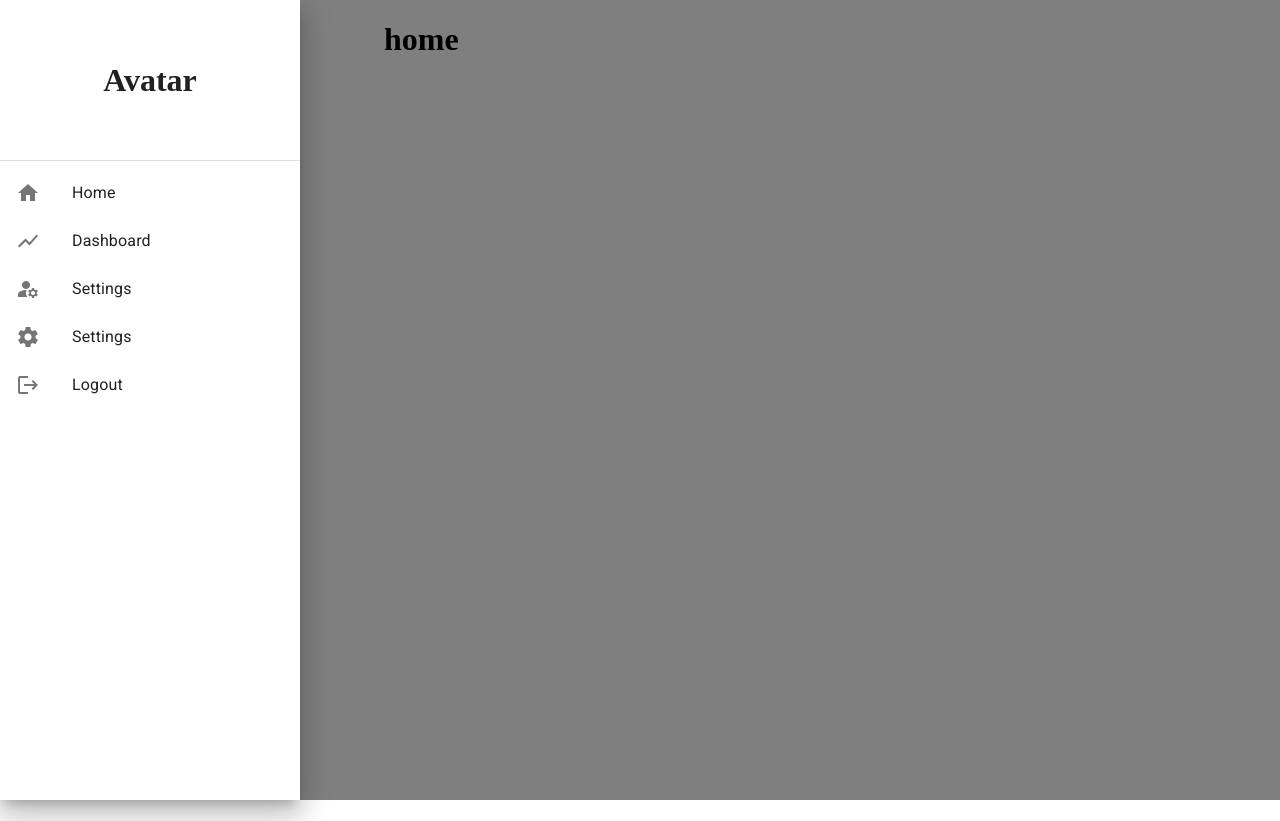
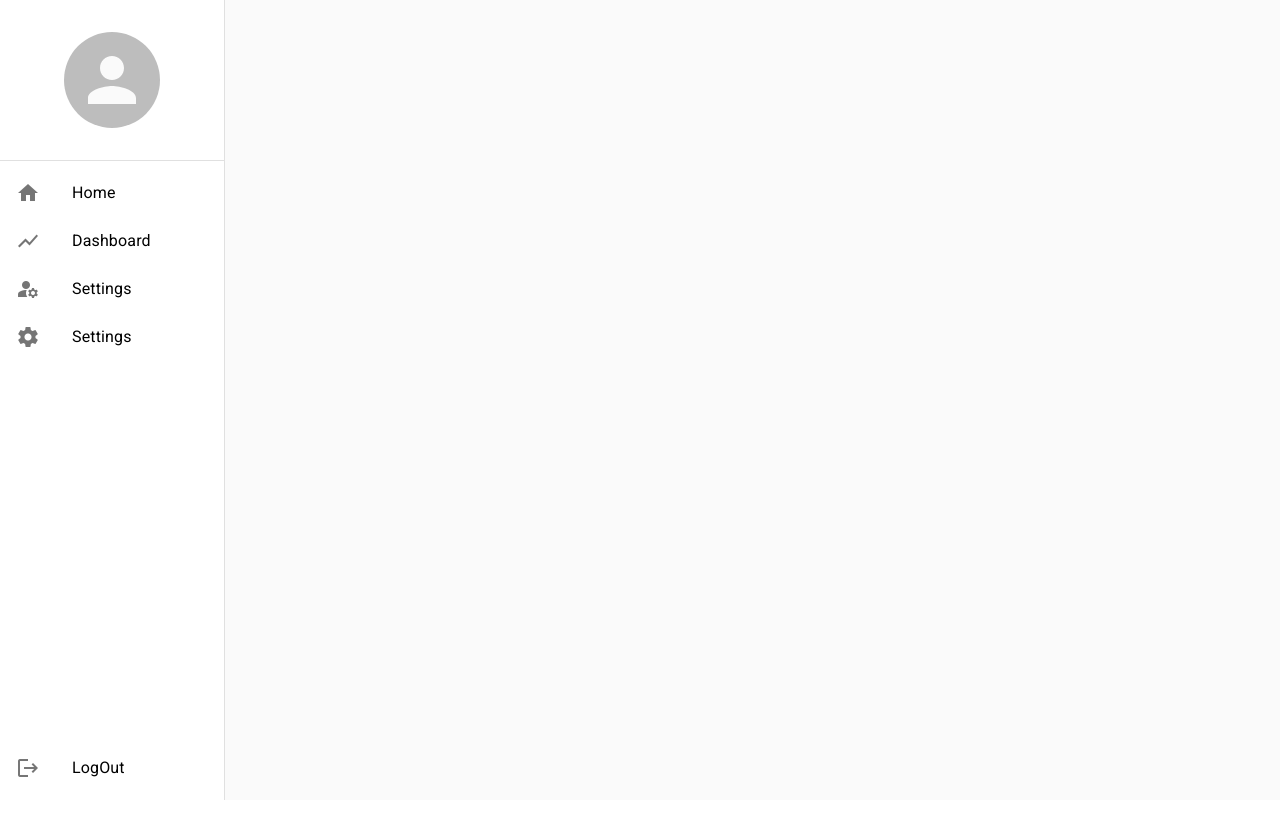
Before and after one commit to AndersonExner/Financial-App-Front, a React (Create React App) app: page / in a window 1280 px wide. After the commit the page ends 800 px from the top, so only its background shows below. Built offline with nearby package versions, Linux system fonts and the light colour scheme.

Commit message:
Fix App Menu

```diff
--- a/public/index.html
+++ b/public/index.html
@@ -18,7 +18,7 @@
 
     <title>Financial App</title>
   </head>
-  <body style="margin: 0" padding="0">
+  <body style="margin: 0;" padding="0">
     <div id="root"></div>
   </body>
 </html>
--- a/src/App.tsx
+++ b/src/App.tsx
@@ -2,11 +2,12 @@ import React from 'react';
 
 import { AppMenu } from './shared/components';
 import { AppRoutes } from './routes';
-import { AppMenuProvider } from './shared/contexts';
+import { AppMenuProvider, AppThemeProvider } from './shared/contexts';
 import { BrowserRouter } from 'react-router-dom';
 
 export const App = () => {
   return (
+    <AppThemeProvider>
       <AppMenuProvider>
 
         <BrowserRouter>
@@ -18,5 +19,6 @@ export const App = () => {
         </BrowserRouter>
 
       </AppMenuProvider>
+    </AppThemeProvider>
   );
 };
--- a/src/routes/index.tsx
+++ b/src/routes/index.tsx
@@ -27,18 +27,13 @@ export const AppRoutes = () => {
                 label: "Settings",
                 icon: "settings",
                 path: "/settings"
-            },
-            {
-                label: "Logout",
-                icon: "logout",
-                path: "/logout"
             }
         ]);
     }, []);
 
     return (
         <Routes>
-            <Route path="/" element={<h1>home</h1>} />
+            <Route path="/" element={null} />
             <Route path="/dashboard" element={<h1>dashboard</h1>} />
         </Routes>
     );
--- a/src/shared/components/menu/AppMenu.tsx
+++ b/src/shared/components/menu/AppMenu.tsx
@@ -1,7 +1,7 @@
-import { Box, Divider, Drawer, Icon, List, ListItemButton, ListItemIcon, ListItemText } from '@mui/material';
+import { Avatar, Box, Divider, Drawer, Icon, List, ListItemButton, ListItemIcon, ListItemText, useMediaQuery, useTheme } from '@mui/material';
 import React from 'react';
 import { useMatch, useNavigate, useResolvedPath } from 'react-router-dom';
-import { useAppMenuContext } from '../../contexts';
+import { useAppMenuContext, useAppThemeContext } from '../../contexts';
 
 interface IAppMenuItemProps {
     label: string;
@@ -40,15 +40,19 @@ interface IAppMenuProps {
 
 export const AppMenu : React.FC <IAppMenuProps> = ({ children }) => {
 
+    const theme = useTheme();
+    const smDown = useMediaQuery(theme.breakpoints.down('sm'));
+
     const { isOpen, options, toogleAppMenuOpen } = useAppMenuContext();
+    const { toggleTheme } = useAppThemeContext();
 
     return (
         <>
-            <Drawer open={isOpen} onClose={toogleAppMenuOpen}>
-                <Box width={300} display={'flex'} flexDirection={'column'} height={'100%'}>
+            <Drawer open={isOpen} variant={smDown ? 'temporary' : 'permanent'} onClose={toogleAppMenuOpen}>
+                <Box width={theme.spacing(28)} display={'flex'} flexDirection={'column'} height={'100%'}>
 
-                    <Box width="100%" height={'20%'} display="flex" alignItems="center" justifyContent="center">
-                        <h1>Avatar</h1>
+                    <Box width="100%" height={theme.spacing(20)} display="flex" alignItems="center" justifyContent="center">
+                        <Avatar sx={{ height:theme.spacing(12), width:theme.spacing(12)}}/>
                     </Box>
 
                     <Divider />
@@ -66,11 +70,22 @@ export const AppMenu : React.FC <IAppMenuProps> = ({ children }) => {
                             ))}
                         </List>
                     </Box>
+
+                    <Box>
+                        <List>
+                            <ListItemButton>
+                                <ListItemIcon>
+                                    <Icon>logout</Icon>
+                                </ListItemIcon>
+                                <ListItemText primary="LogOut" />
+                            </ListItemButton>
+                        </List>
+                    </Box>
                 </Box>
 
             </Drawer>
-            <Box height="100vh" marginLeft="30vw">
-                { children}
+            <Box height="100vh" marginLeft={smDown ? 0 : theme.spacing(28)}>
+                { children }
             </Box>
         </>
     );
--- /dev/null
+++ b/src/shared/contexts/ThemeContext.tsx
@@ -0,0 +1,44 @@
+import React, { useCallback, useContext, useMemo } from 'react';
+import { DarkTheme, LightTheme } from '../themes';
+import { Box, ThemeProvider } from '@mui/material';
+
+interface IThemeContextData {
+    themeName: 'light' | 'dark';
+    toggleTheme: () => void;
+}
+
+const ThemeContext = React.createContext<IThemeContextData>({} as IThemeContextData);
+
+export const useAppThemeContext = () => {
+    return useContext(ThemeContext);
+};
+
+interface IAppThemeProviderProps {
+    children: React.ReactNode;
+};
+
+export const AppThemeProvider: React.FC<IAppThemeProviderProps> = ({ children }) => {
+    const [themeName, setThemeName] = React.useState<'light' | 'dark'>('light');
+
+    const toggleTheme = useCallback(() => {
+        setThemeName(oldThemeName => oldThemeName === 'light' ? 'dark' : 'light');
+    }, []);
+
+    const theme = useMemo(() => {
+        if (themeName === 'light')
+            return LightTheme;
+
+        return DarkTheme;
+
+    }, [themeName]);
+
+    return (
+        <ThemeContext.Provider value={{ themeName, toggleTheme }}>
+            <ThemeProvider theme={theme} >
+                <Box width="100vw" height="100vh" bgcolor={theme.palette.background.default}>
+                    {children}
+                </Box>
+            </ThemeProvider>
+        </ThemeContext.Provider>
+    );
+}
--- a/src/shared/contexts/index.ts
+++ b/src/shared/contexts/index.ts
@@ -1 +1,2 @@
 export * from './AppMenuContext';
+export * from './ThemeContext';
--- /dev/null
+++ b/src/shared/themes/dark.ts
@@ -0,0 +1,29 @@
+import {createTheme} from '@mui/material';
+import { yellow, cyan } from '@mui/material/colors';
+
+export const DarkTheme = createTheme({
+  palette : {
+    mode: 'dark',
+    primary : {
+      main : yellow[700],
+      dark : yellow[800],
+      light : yellow[500],
+      contrastText : '#FFFFFF'
+    },
+    secondary : {
+      main : cyan[500],
+      dark : cyan[400],
+      light : cyan[300],
+      contrastText : '#FFFFFF'
+    },
+    background : {
+      default : '#202124',
+      paper : '#303134',
+    },
+  },
+  typography : {
+    allVariants : {
+      color : 'white'
+    }
+  }
+});
--- /dev/null
+++ b/src/shared/themes/index.ts
@@ -0,0 +1,2 @@
+export * from './dark';
+export * from './light';
--- /dev/null
+++ b/src/shared/themes/light.ts
@@ -0,0 +1,28 @@
+import {createTheme} from '@mui/material';
+import { yellow, cyan } from '@mui/material/colors';
+
+export const LightTheme = createTheme({
+  palette : {
+    primary : {
+      main : yellow[700],
+      dark : yellow[800],
+      light : yellow[500],
+      contrastText : '#ffffff'
+    },
+    secondary : {
+      main : cyan[500],
+      dark : cyan[400],
+      light : cyan[300],
+      contrastText : '#ffffff'
+    },
+    background : {
+      default : '#fafafa',
+      paper : '#ffffff',
+    }
+  },
+  typography : {
+    allVariants : {
+      color : 'black'
+    }
+  }
+});
```
Lines whose indentation alone changed are shown as unchanged.
